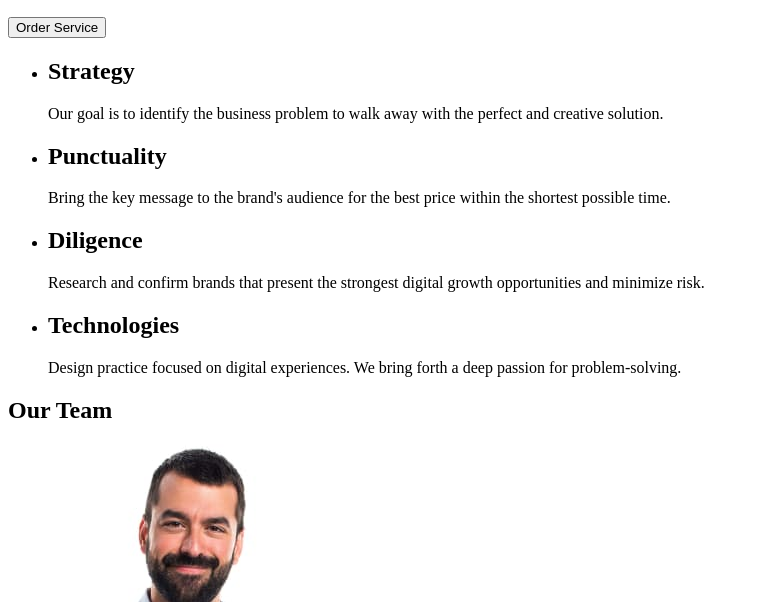
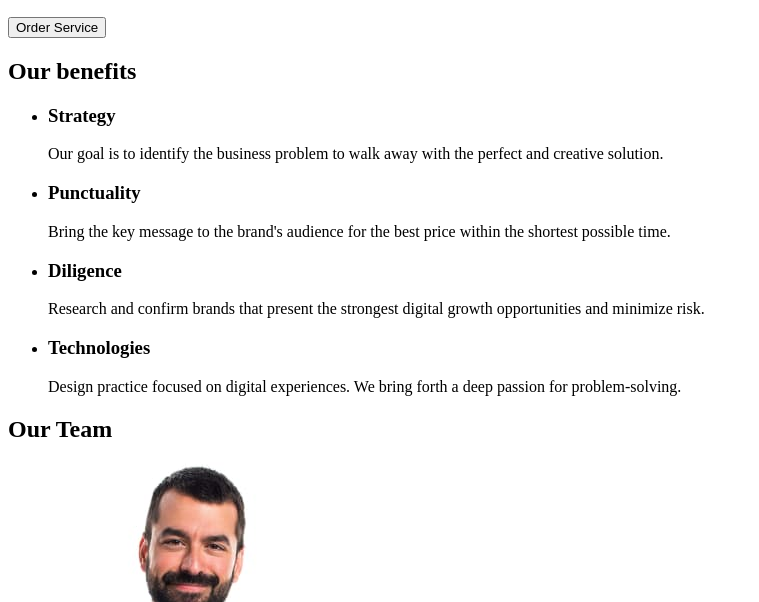
Before and after one commit to BohdanBezoglyuk/goit-markup-hw-01, a plain HTML site: page index.html in a window 1280 px wide. Shown: the part 198-800 px from the top of the page, without its empty margins (0-759 px from the left). Drawn offline with Linux system fonts and the light colour scheme.

Commit message:
виправлення 7

```diff
--- a/index.html
+++ b/index.html
@@ -28,30 +28,31 @@
         <button type="button">Order Service</button>
       </section>
       <section>
+        <h2>Our benefits</h2>
         <ul>
           <li>
-            <h2>Strategy</h2>
+            <h3>Strategy</h3>
             <p>
               Our goal is to identify the business problem to walk away with the
               perfect and creative solution.
             </p>
           </li>
           <li>
-            <h2>Punctuality</h2>
+            <h3>Punctuality</h3>
             <p>
               Bring the key message to the brand's audience for the best price
               within the shortest possible time.
             </p>
           </li>
           <li>
-            <h2>Diligence</h2>
+            <h3>Diligence</h3>
             <p>
               Research and confirm brands that present the strongest digital
               growth opportunities and minimize risk.
             </p>
           </li>
           <li>
-            <h2>Technologies</h2>
+            <h3>Technologies</h3>
             <p>
               Design practice focused on digital experiences. We bring forth a
               deep passion for problem-solving.
```
